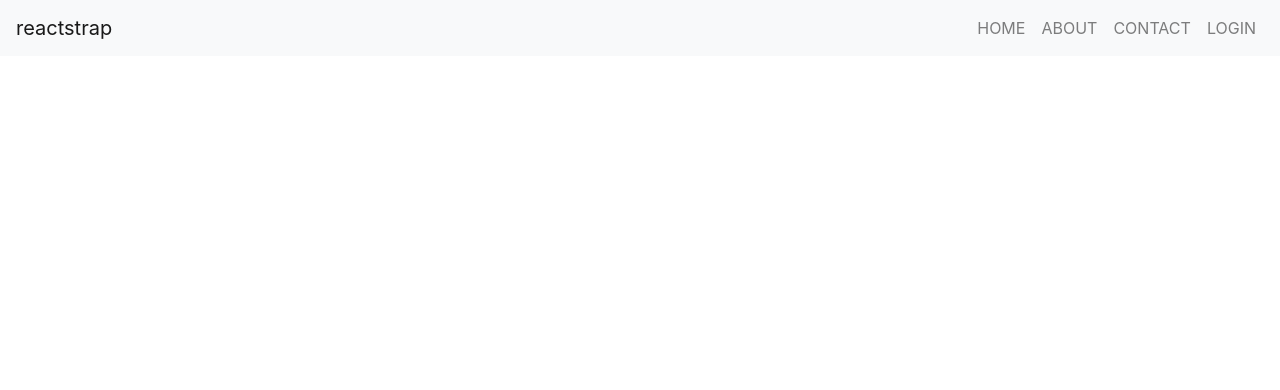
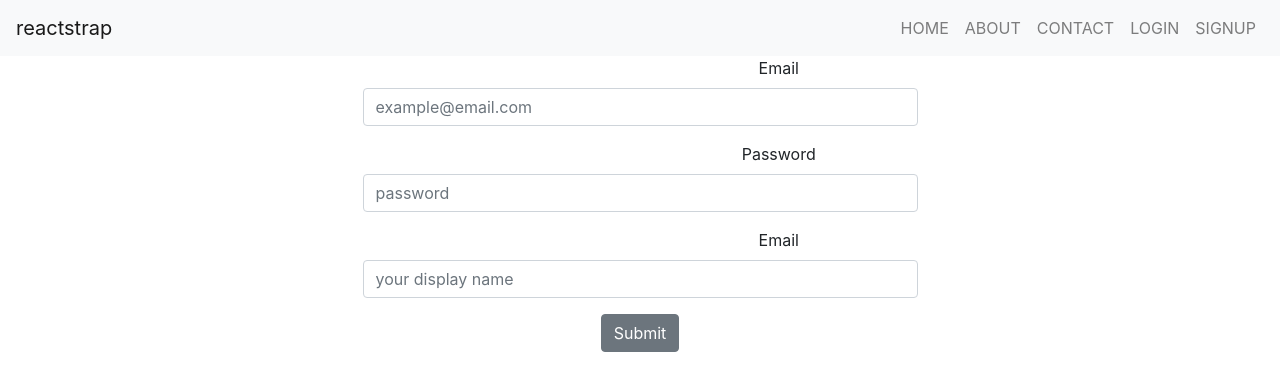
Before and after one commit to ptv1811/CS300-SaveHer-Web-, a React (Create React App) app: page /signup in a window 1280 px wide. Shown: the top 390 px of the page. Built offline with nearby package versions, Linux system fonts and the light colour scheme; no server answers.

Commit message:
completed the sigup feature

```diff
--- a/src/components/config/Auth.js
+++ b/src/components/config/Auth.js
@@ -3,16 +3,23 @@ import React, {useState, useEffect} from 'react';
 import app from '../../Firebase';
 
 export const AuthContext =  React.createContext();
-
+let authIsMounted= false;
 export const AuthProvider = (props) => {
 
         const [currentUser, setCurrentUser] = useState(null);
+        const abortController = new AbortController();
 
     //   app.auth().signOut()
     useEffect(()=>{
-
-        app.auth().onAuthStateChanged((user)=>setCurrentUser(user));
-
+        authIsMounted=true;
+        app.auth().onAuthStateChanged((user)=>
+                           {
+                             if (authIsMounted===true) {setCurrentUser(user)};
+                           });
+            return function cleanup(){
+                abortController.abort();
+                authIsMounted=false;
+            }
     },[]);
 
     function setCurrentUserNull(){
--- a/src/components/login/Login.js
+++ b/src/components/login/Login.js
@@ -1,4 +1,4 @@
-import React, {useState} from 'react';
+import React, {useState,useEffect} from 'react';
 import firebase from 'firebase';
 import { Button, Form, FormGroup, Label, Input} from 'reactstrap';
 import { Alert } from 'reactstrap';
@@ -12,11 +12,25 @@ import Home from '../pages/home/Home';
 import app from '../../Firebase';
 import {AuthContext, AuthProvider }from '../config/Auth';
 import './Login.css';
+
+let isMounted = false;
+
+
 function Login (props){
+  console.log(isMounted);
     const [email, setEmail] = useState('');
     const [password,setPassword] = useState('');
     const [loginToken, setLoginToken] = useState('');
     const [errCode, setErrCode]= useState('');
+    const abortController = new AbortController();
+
+    useEffect(()=>{
+      isMounted=true;
+      return function cleanup() {
+         abortController.abort();
+        isMounted=false;
+      };
+    },[])
 
     if (errCode!==''){
      const id = setTimeout(()=>{
@@ -29,8 +43,7 @@ function Login (props){
           const provider = new firebase.auth.FacebookAuthProvider();
           firebase.auth().signInWithPopup(provider)
             .then (res => {
-        setLoginToken(res.user.uid);
-        props.reRenderNav();
+              if (isMounted===true)  setLoginToken(res.user.uid)
             })
             .catch(function(error) {
               // Handle Errors here.
@@ -59,7 +72,7 @@ function Login (props){
           app.auth().signInWithEmailAndPassword(email,password)
             .then(res=>{
               setLoginToken(res.user.uid);
-              props.reRenderNav();
+              console.log(res.user);
             })
             .catch(err=>{
               setErrCode(err.message);
--- a/src/components/logout/Logout.js
+++ b/src/components/logout/Logout.js
@@ -1,17 +1,12 @@
 import React from 'react';
 import {
-    BrowserRouter as Router,
-    Switch,
-    Route,
     Redirect
   } from "react-router-dom";
 import app from '../../Firebase';
 
 function Logout(props){
-  props.reRenderNav();
     app.auth().signOut();
     props.setCurrentUserNull();
-
       return (
             <Redirect to='/login' exact/>
            )
--- a/src/components/navbar/NavbarComponent.js
+++ b/src/components/navbar/NavbarComponent.js
@@ -17,7 +17,8 @@ import {
 import Login from '../login/Login';
 import {AuthContext, AuthProvider} from '../config/Auth';
 import Home from '../pages/home/Home';
-import Logout from '../logout/Logout'
+import Logout from '../logout/Logout';
+import SignUp from '../signup/Signup';
 
 function NavbarComponent(props){
     const navRef= React.createRef();
@@ -61,18 +62,29 @@ function NavbarComponent(props){
                     <Link  onClick={toggle} className="nav-link" to='/contact'>CONTACT</Link>
                 </NavItem>
                 <AuthContext.Consumer>
-
                         {({currentUser})=>{
 
                            if (currentUser===null)
                             {
-                                return (<NavItem><Link onClick={toggle} className="nav-link" to='/login'>LOGIN</Link></NavItem>);
+                                return (    <NavItem>
+                                                <Link onClick={toggle} className="nav-link" to='/login'>LOGIN</Link>
+                                            </NavItem>
+                                        );
                             }
                             else {
                                 return (<NavItem><Link onClick={toggle} className="nav-link" to='/logout'>LOGOUT</Link></NavItem>);
                             }
                          }}
-
+                </AuthContext.Consumer>
+                <AuthContext.Consumer>
+                        {({currentUser})=>{
+                            if (currentUser===null){
+                                return (
+                                    <NavItem>
+                                        <Link onClick={toggle} className="nav-link" to='/signup'>SIGNUP</Link>
+                                    </NavItem>);
+                            }
+                        }}
                 </AuthContext.Consumer>
             </Nav>
             </Collapse>
@@ -91,12 +103,15 @@ function NavbarComponent(props){
                             <h1>CONTACT PAGE</h1>
                         </Route>
                         <Route path='/login' exact>
-                            <Login reRenderNav={forceReRender}/>
+                            <Login />
                         </Route>
                         <Route path='/logout' exact>
                            <AuthContext.Consumer>
                                 {({currentUser, setCurrentUserNull})=><Logout setCurrentUserNull={setCurrentUserNull} user={currentUser} reRenderNav={forceReRender}/>}
                            </AuthContext.Consumer>
+                        </Route>
+                        <Route path='/signup' exact>
+                            <SignUp/>
                         </Route>
                     </Switch>
 
--- /dev/null
+++ b/src/components/signup/Signup.js
@@ -0,0 +1,72 @@
+import React, {useState} from 'react';
+import { Button, Form, FormGroup, Label, Input } from 'reactstrap';
+import { Container} from 'reactstrap';
+import { Alert } from 'reactstrap';
+import app from '../../Firebase';
+import {
+  Redirect
+} from "react-router-dom";
+function SignUp(props){
+  const [email, setEmail]= useState('');
+  const [password, setPassword] =  useState('');
+  const [displayName, setDisplayName] = useState('');
+  const [SignUpSuccess, setSignUpSuccess] = useState(false);
+  const [errCode, setErrcode] = useState('');
+
+  setTimeout(()=>{
+    if (errCode!=='') setErrcode('');
+  },3500);
+  function submitHandling(event){
+    app.auth().createUserWithEmailAndPassword(email,password)
+      .then(
+        user => user.user.updateProfile({
+          displayName: displayName
+        }).then(res=>{
+          setSignUpSuccess(true);
+        })
+      )
+      .catch(err=>{
+        setErrcode(err.code);
+      })
+    event.preventDefault();
+    setEmail('');
+    setPassword('');
+    setDisplayName('');
+  }
+  function onChangeEmail(event){
+    setEmail(event.target.value);
+  }
+
+  function onChangePassword(event){
+    setPassword(event.target.value);
+  }
+
+  function onChangeDisplayName(event){
+    setDisplayName(event.target.value);
+  }
+
+    return (
+      <div>
+      { SignUpSuccess=== true && <Redirect to='/' exact/> }
+      { SignUpSuccess===false && <Container>
+          <Form onSubmit={submitHandling}>
+          <FormGroup>
+            <Label for="exampleEmail">Email</Label>
+            <Input onChange={(e)=>onChangeEmail(e)} type="email" name="email" id="exampleEmail" placeholder="example@email.com" value={email} />
+          </FormGroup>
+          <FormGroup>
+            <Label for="examplePassword">Password</Label>
+            <Input onChange={(e)=>onChangePassword(e)} type="password" name="password" id="examplePassword" placeholder="password" value={password} />
+          </FormGroup>
+          <FormGroup>
+            <Label for="displayName">Email</Label>
+            <Input onChange={(e)=>onChangeDisplayName(e)} type="text" name="displayName" id="displayName" placeholder="your display name" value={displayName} />
+          </FormGroup>
+          <Button>Submit</Button>
+            {errCode!==''&& <Alert color="danger">Sign Up Failed</Alert>}
+        </Form>
+      </Container>}
+      </div>
+    );
+}
+export default SignUp;
```
Lines whose indentation alone changed are shown as unchanged.
